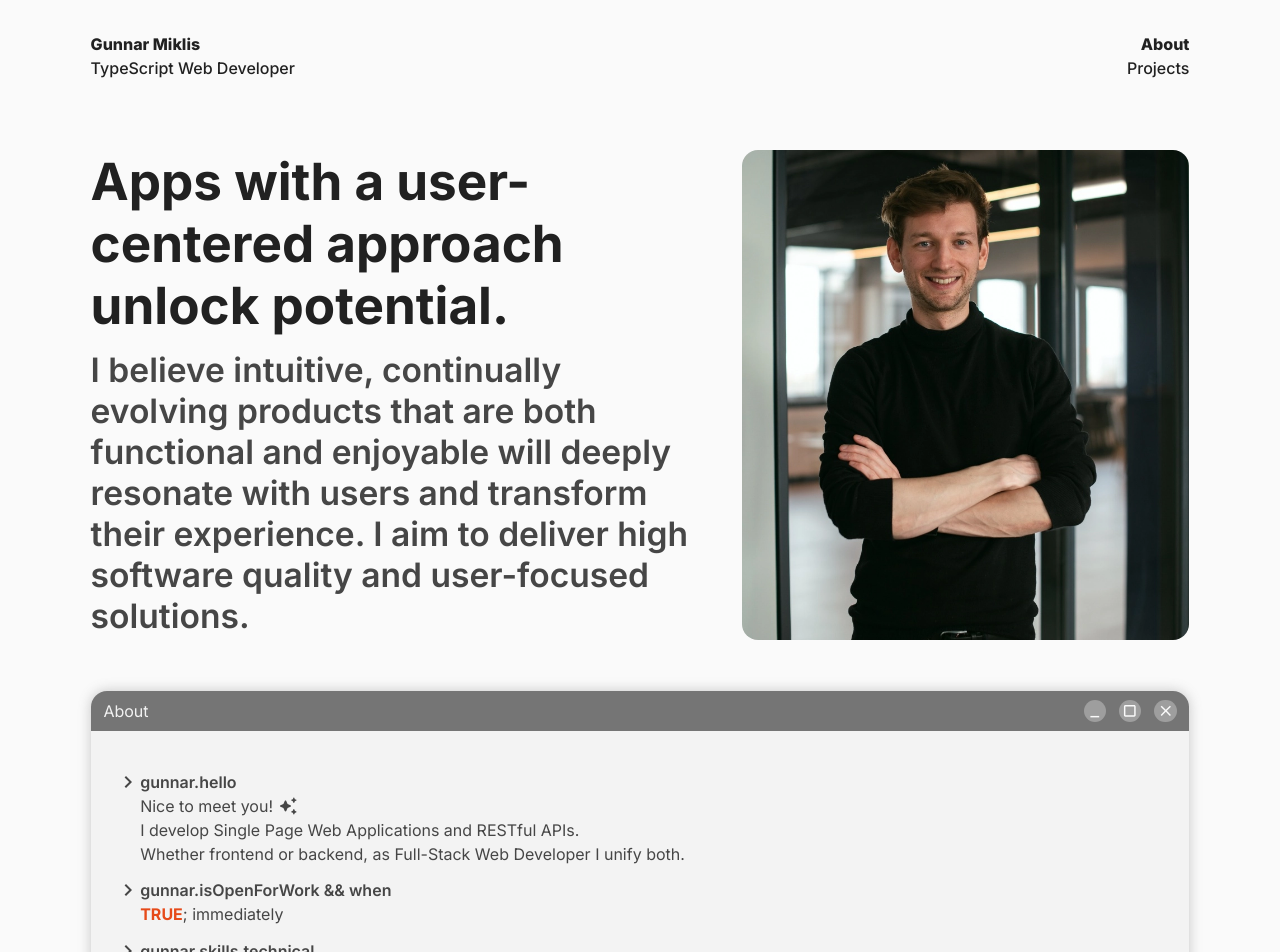
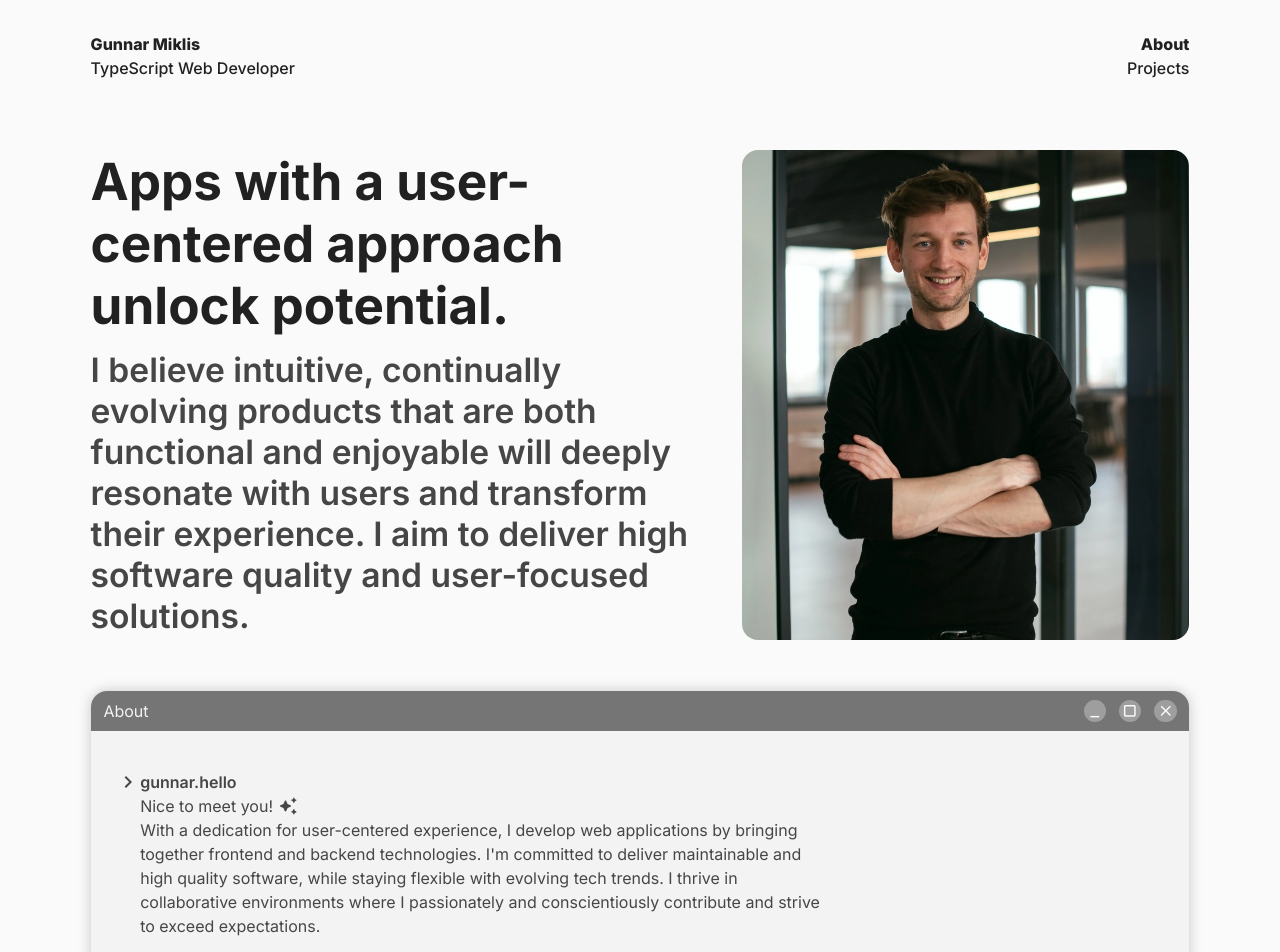
Before and after one commit to gunnar-miklis/portfolio, a React (Vite) app: page / in a window 1280 px wide. Shown: the top 952 px of the page. Built offline with nearby package versions, Linux system fonts and the light colour scheme.

Commit message:
update about.hello message

```diff
--- a/src/data/terminal.tsx
+++ b/src/data/terminal.tsx
@@ -21,8 +21,13 @@ export const aboutListItems: AboutListItem[] = [
         <span style={{ display: 'inline-flex', flexFlow: 'row nowrap', alignItems: 'center' }}>
           Nice to meet you!&nbsp; <AwesomeIcon fontSize='small' />
         </span>
-        <span>I develop Single Page Web Applications and RESTful APIs.</span>
-        <span>Whether frontend or backend, as Full-Stack Web Developer I unify both.</span>
+        <span>
+          With a dedication for user-centered experience, I develop web applications by bringing
+          together frontend and backend technologies. I&apos;m committed to deliver maintainable and
+          high quality software, while staying flexible with evolving tech trends. I thrive in
+          collaborative environments where I passionately and conscientiously contribute and strive
+          to exceed expectations.
+        </span>
       </>
     ),
   },
```
